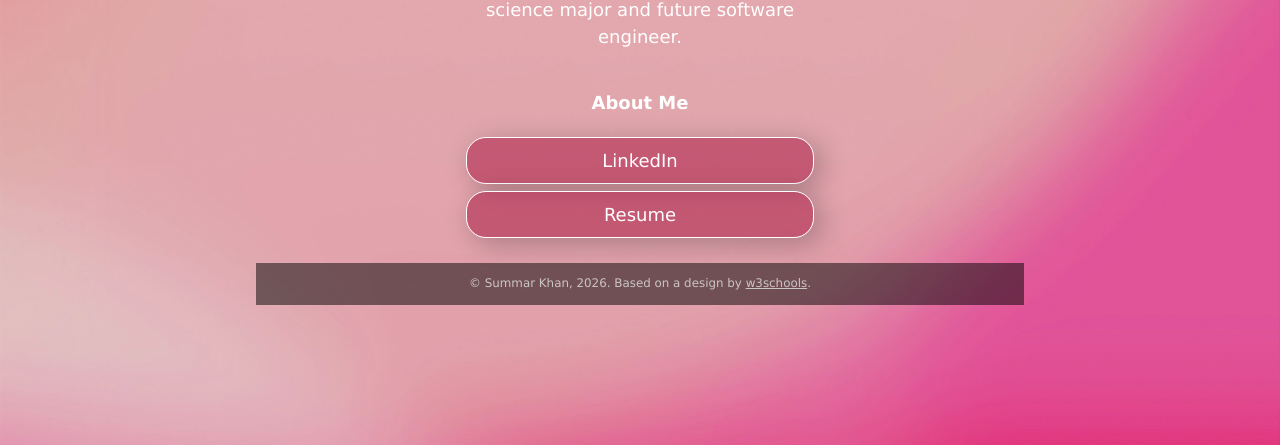
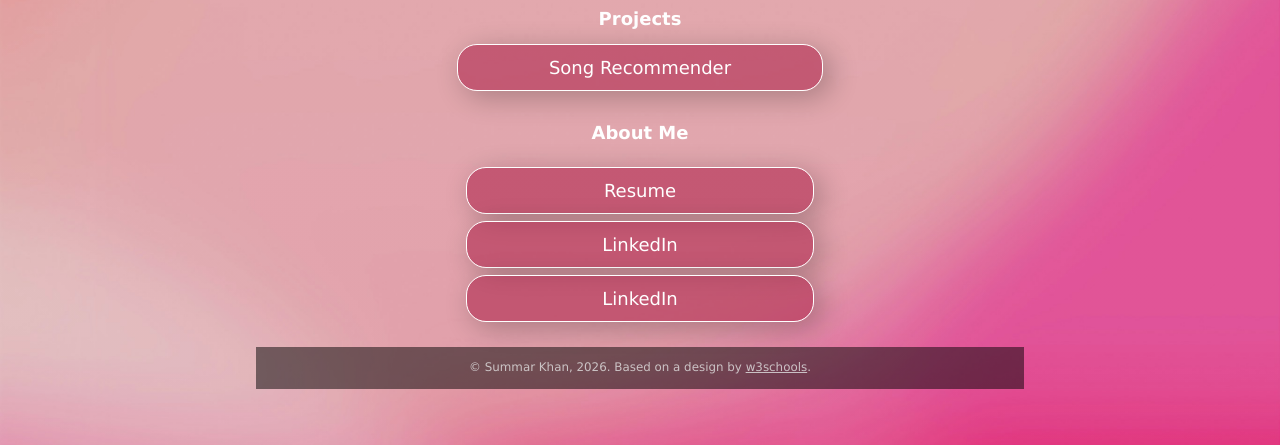
Before and after one commit to summar-k/summar-k.github.io, a plain HTML site: page index.html in a window 1280 px wide. Shown: the part 355-800 px from the top of the page. Drawn offline with Linux system fonts and the light colour scheme.

Commit message:
Added some links

```diff
--- a/index.html
+++ b/index.html
@@ -58,14 +58,30 @@
       </div>
     </div>
     -->
+    <div class="section-header">
+      <h1>Projects</h1>
+    </div>
+
+    <div class="button toggle">Song Recommender</div>
+      <div class="slidedown">
+        <div class="description">
+          <h2>afterglow: A Song Recommender Website</h2>
+          <p>A website that recommends songs from the artists and genres you like.
+            It uses scikit-learn, PyTorch and text embeddings, and it learns from your likes and dislikes.
+            Built with Python and Flask.</p>
+          <a href="https://afterglow-toig.onrender.com/" class="external-link" target="_blank">Visit</a>
+        </div>
+      </div>
+
     <!-- Replace # with PDF from Google Docs, or replace the entire section with whatever you want. Or delete it! Or add another section below it!-->
     <div class="section-header">
       <h1>About Me</h1>
     </div>
 
     <div class="links-container">
+      <a href="https://docs.google.com/document/d/1NuAgJzFNPy5yBhTSvxPUg2e1iNQxPaTi/edit?usp=sharing&ouid=105628017561576796661&rtpof=true&sd=true" class="button" target="_blank">Resume</a>
       <a href="https://www.linkedin.com/in/summar-khan-487851287/" class="button" target="_blank">LinkedIn</a>
-      <a href="https://docs.google.com/document/d/1NuAgJzFNPy5yBhTSvxPUg2e1iNQxPaTi/edit?usp=sharing&ouid=105628017561576796661&rtpof=true&sd=true" class="button" target="_blank">Resume</a>
+      <a href="https://github.com/summar-k/" class="button" target="_blank">LinkedIn</a>
     </div>
 
   </div>
```
